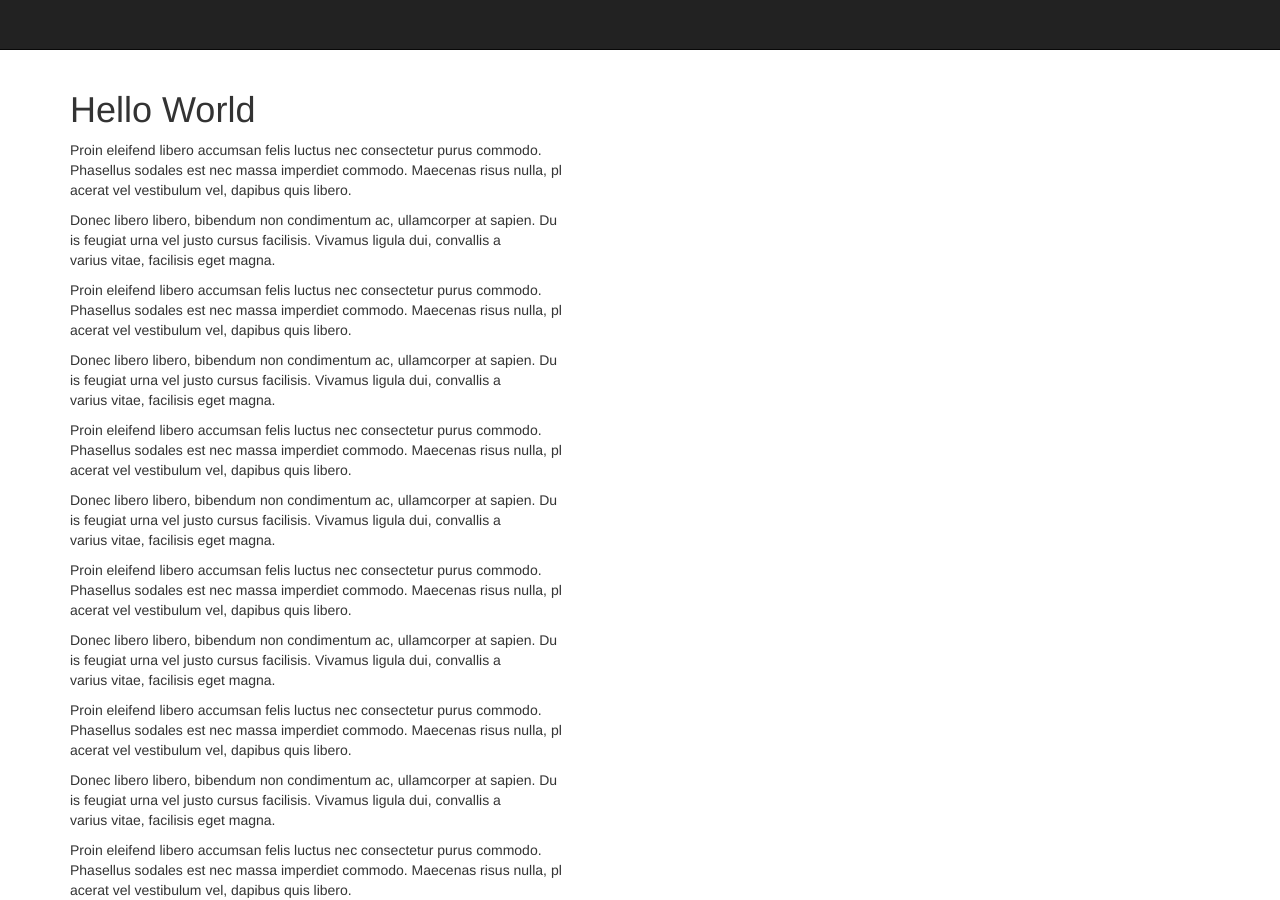
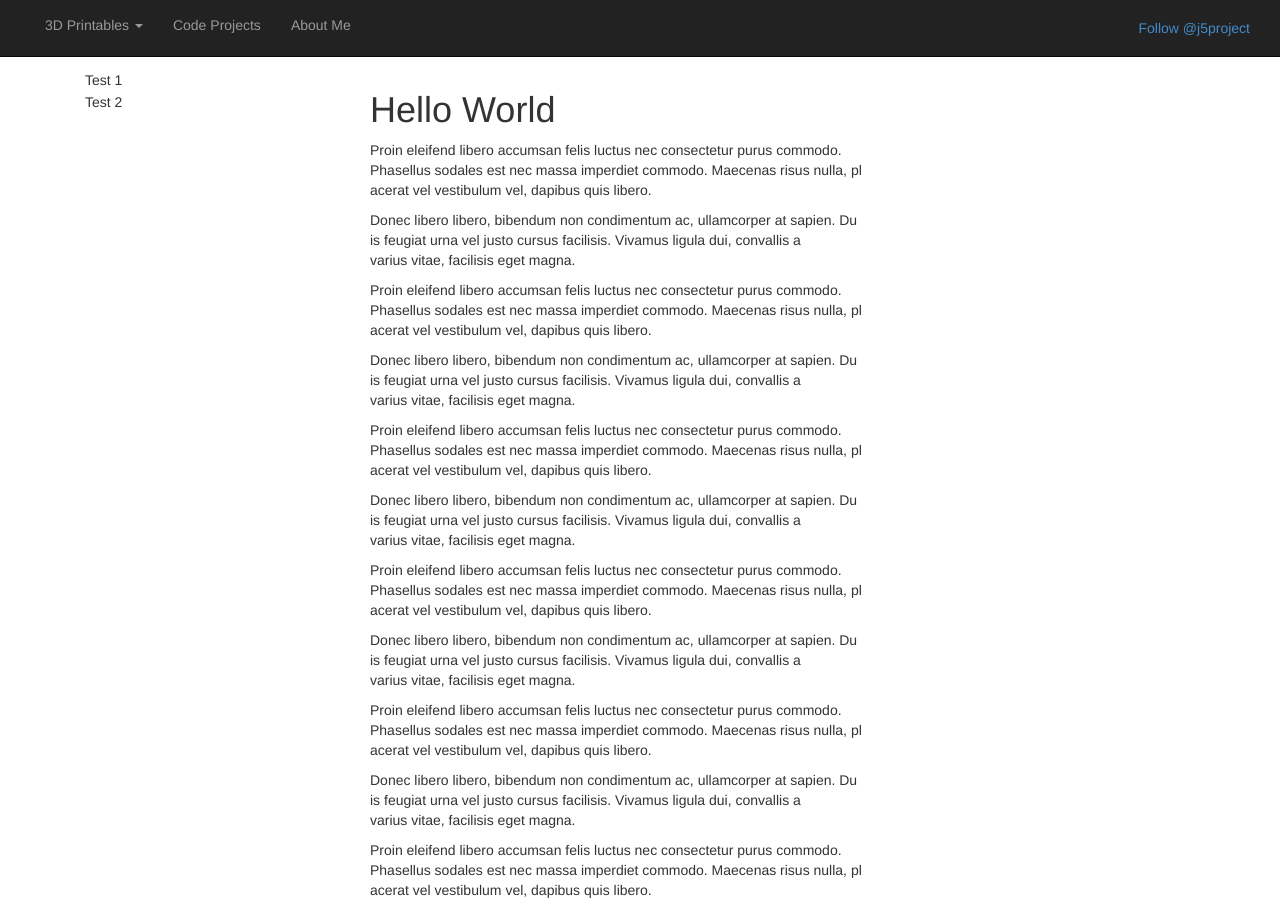
Before and after one commit to pwntato/pwntato.github.io, a Jekyll site: the page built from index.md, in a window 1280 px wide and 900 px high. Built offline with Jekyll 4.4.1, drawn with Linux system fonts in a browser that asks for light colours; comment, search, counter and statistics services are not loaded.

Commit message:
more default layout progress

```diff
--- a/_includes/footer.html
+++ b/_includes/footer.html
@@ -1,3 +1,4 @@
+      </div>
     </div>
 
     <script src="//code.jquery.com/jquery.js"></script>
--- a/_includes/header.html
+++ b/_includes/header.html
@@ -20,6 +20,38 @@
   <body style="padding-top: 70px;">
     <nav class="navbar navbar-inverse navbar-fixed-top" role="navigation">
       <a class="navbar-brand" href="#">{{ site.name }}</a>
+        <div class="collapse navbar-collapse navbar-ex1-collapse">
+      <ul class="nav navbar-nav">
+
+        <li class="dropdown">
+         <a href="#" class="dropdown-toggle" data-toggle="dropdown">
+            3D Printables <b class="caret"></b>
+         </a>
+          <ul class="dropdown-menu">
+            <li><a href="#">Printing Tips</a></li>
+            <li><a href="#">Bug-A-Salt Choke Tube</a></li>
+          </ul>
+        </li>
+
+        <li><a href="#">Code Projects</a></li>
+
+        <li><a href="#">About Me</a></li>
+      </ul>
+      <ul class="nav nav-bar pull-right">
+        <li>
+          <a href="https://twitter.com/j5project" class="twitter-follow-button navbar-btn" data-show-count="false" data-size="large">Follow @j5project</a>
+<script>!function(d,s,id){var js,fjs=d.getElementsByTagName(s)[0],p=/^http:/.test(d.location)?'http':'https';if(!d.getElementById(id)){js=d.createElement(s);js.id=id;js.src=p+'://platform.twitter.com/widgets.js';fjs.parentNode.insertBefore(js,fjs);}}(document, 'script', 'twitter-wjs');</script>
+        </li>
+      </ul>
     </nav>
 
     <div class="container">
+
+      <div class="col-md-3">
+        <ul class="nav nav-pills nav-stacked">
+          <li>Test 1</li>
+          <li>Test 2</li>
+        </ul>
+      </div>
+
+      <div class="col-md-9">
```
